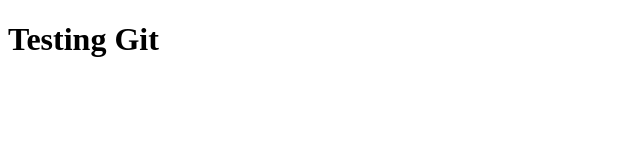
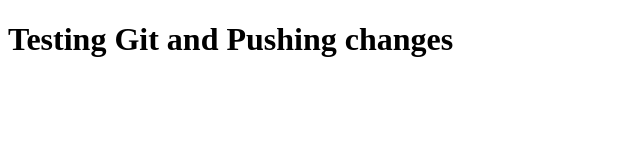
Before and after one commit to adarshasr/test-git, a plain HTML site: page index.html in a window 1280 px wide. Shown: the whole page, without its empty margins (0-640 px from the left). Drawn offline with Linux system fonts and the light colour scheme.

Commit message:
Edited h1.

```diff
--- a/index.html
+++ b/index.html
@@ -7,7 +7,7 @@
 </head>
 <body>
     <h1>
-        Testing Git
+        Testing Git and Pushing changes
     </h1>
 </body>
 </html>
```
